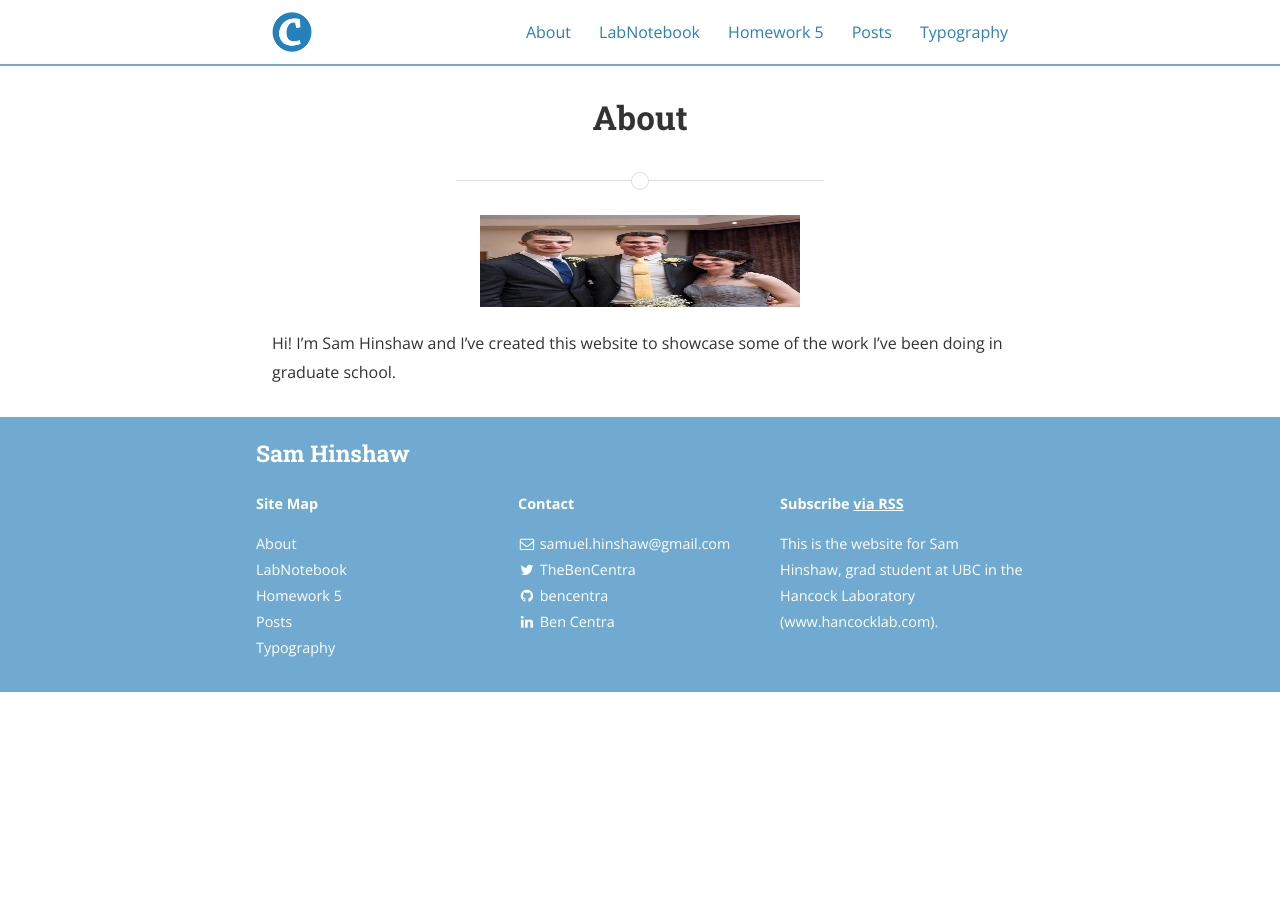
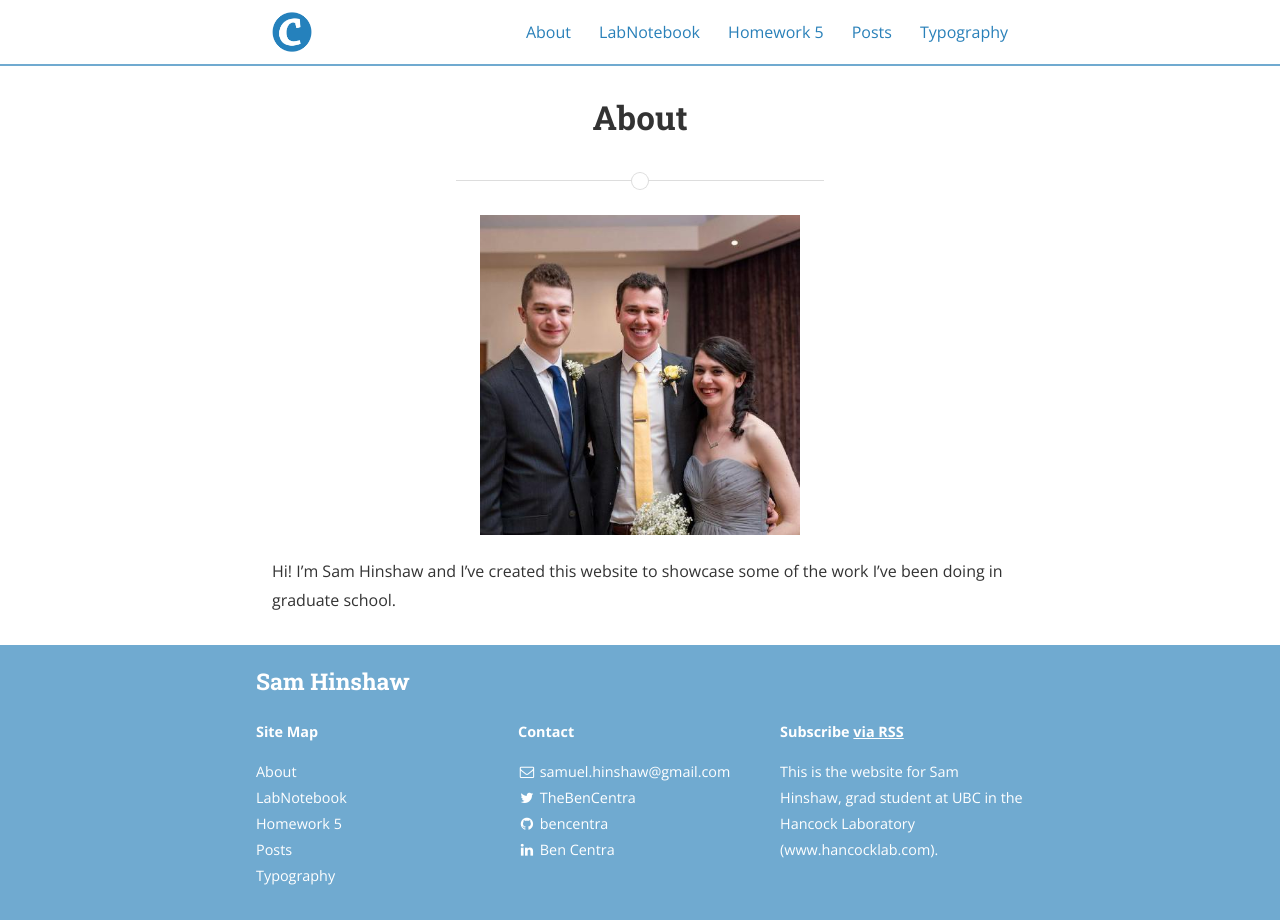
Before and after one commit to samhinshaw/samhinshaw.github.io, a Jekyll site: the page built from about.md, in a window 1280 px wide. Built offline with Jekyll 4.4.1, drawn with Linux system fonts in a browser that asks for light colours; nearby versions of some CDN libraries; a style sheet for code colours, icons or effects is not loaded.

Commit message:
change from height to width

```diff
--- a/about.md
+++ b/about.md
@@ -4,7 +4,7 @@ title: About
 permalink: /about/
 ---
 
-<img src="{{ site.baseurl }}/assets/sam.jpg" title="Profile Picture" class="profile" height="100">
+<img src="{{ site.baseurl }}/assets/sam.jpg" title="Profile Picture" class="profile" width="100">
 
 Hi! I'm Sam Hinshaw and I've created this website to showcase some of the work I've been doing in graduate school.
 
```
